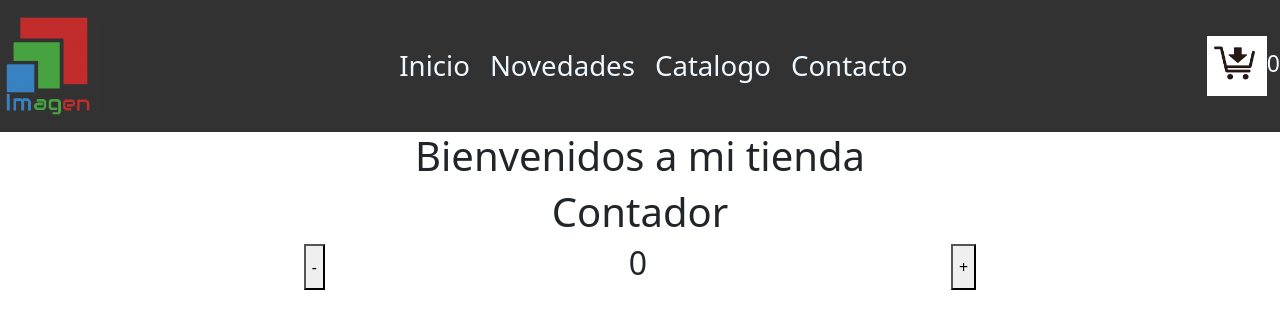
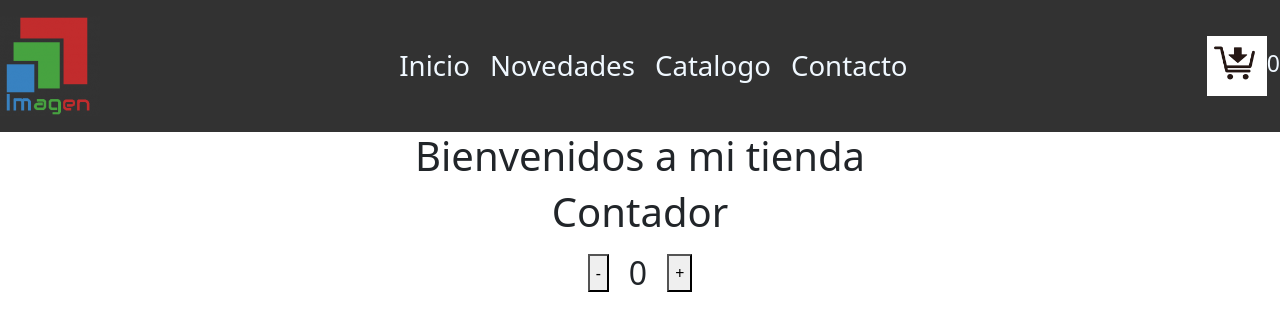
Before and after one commit to LucasKatz/proyectoreactCoderhouse, a React (Create React App) app: page / in a window 1280 px wide. Shown: the top 330 px of the page. Built offline with nearby package versions, Linux system fonts and the light colour scheme.

Commit message:
editando contador

```diff
--- a/src/Componentes/Counter/Counter.css
+++ b/src/Componentes/Counter/Counter.css
@@ -2,6 +2,9 @@
 
     display: flex;
 flex-direction:row;
-justify-content:space-evenly;
+justify-content:  center;
+}
 
+.elements {
+    margin:10px;
 }
--- a/src/Componentes/Counter/Counter.js
+++ b/src/Componentes/Counter/Counter.js
@@ -26,9 +26,9 @@ const Counter = () => {
             <h1>Contador</h1>
 
             <div className="contador">
-                <button onClick={decrement}> - </button>
-                <h2>{count}</h2>
-                <button onClick={increment}> + </button>
+                <button className="elements" onClick={decrement}> - </button>
+                <h2 className="elements">{count}</h2>
+                <button  className="elements" onClick={increment}> + </button>
             </div>
         </div>
         )
```
